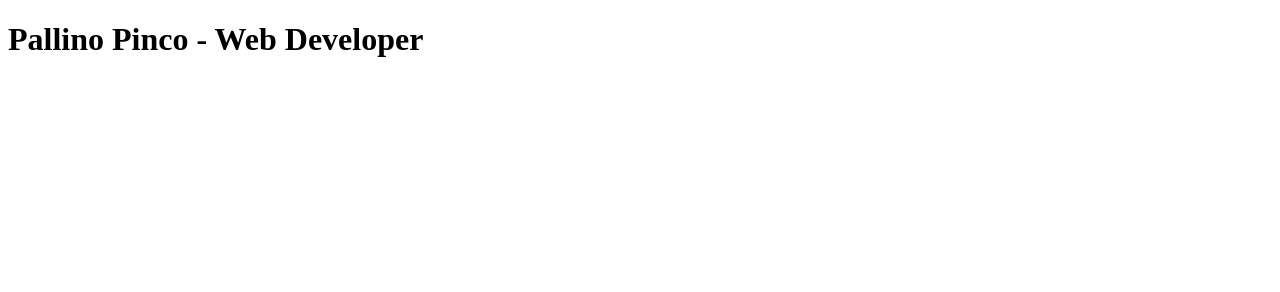
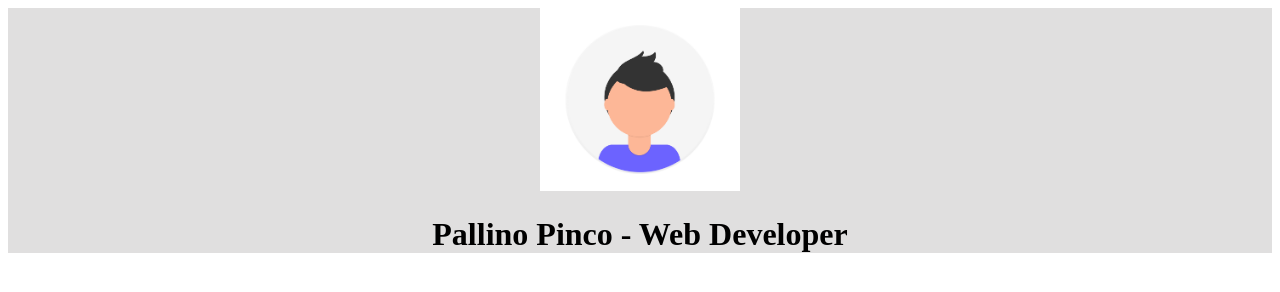
Before and after one commit to FranzCalore/html-css-curriculum-vitae, a plain HTML site: page index.html in a window 1280 px wide. Drawn offline with Linux system fonts and the light colour scheme.

Commit message:
Sistemata la parte alta della pagina

```diff
--- a/index.html
+++ b/index.html
@@ -7,12 +7,11 @@
     <meta name="viewport" content="width=device-width, initial-scale=1.0">
     <title>Curriculum Vitae</title>
 
-    <link rel="stylesheet" href="style.css"
-
-</head>
+    <link rel="stylesheet" href="style.css"> </head>
 
 <body>
     <div>
+        <img src="img/profile.png" alt="profile pic" class="centrata" width="200px">
         <h1>Pallino Pinco - Web Developer</h1>
     </div>
     <h3></h3>
--- a/style.css
+++ b/style.css
@@ -1,5 +1,8 @@
-.div {
-    text-align: center
-    background_color: grey
-
+div {
+    text-align: center;
+    background-color: rgb(224, 223, 223);
 }
+.centrata {
+    margin-left: auto;
+    margin-right:auto;
+}
```
